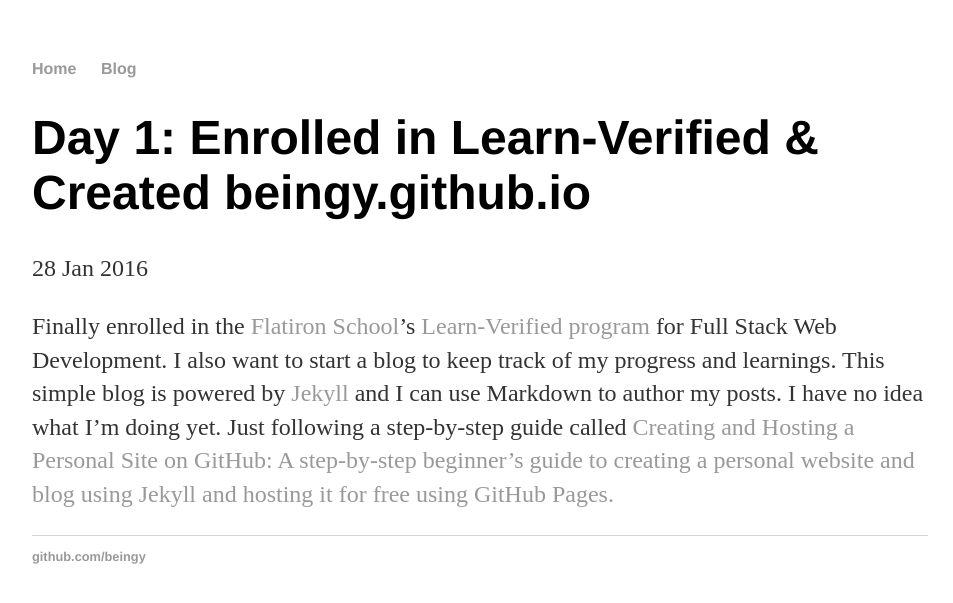
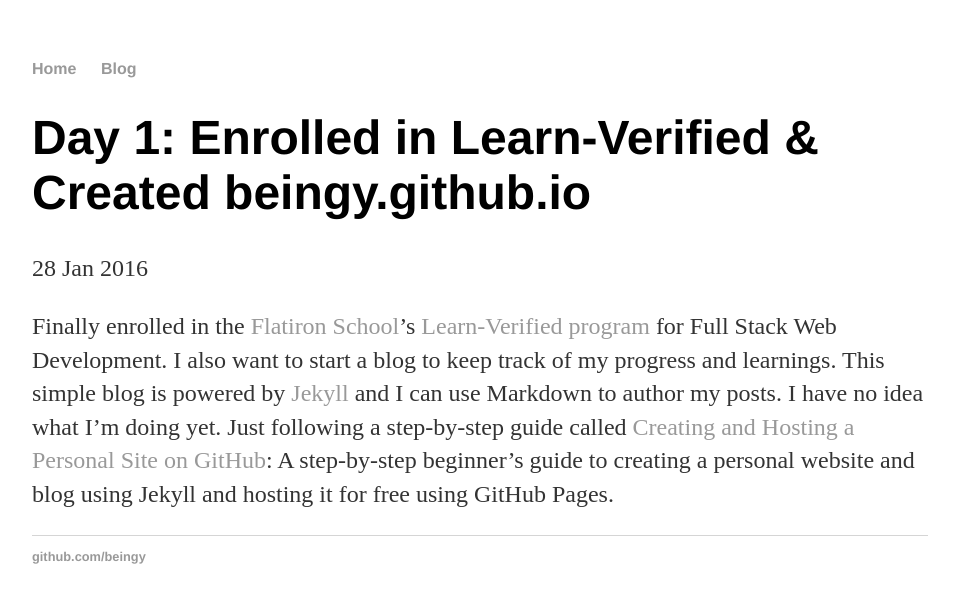
Before and after one commit to beingy/beingy.github.io, a Jekyll site: the page built from _posts/2016-01-28-day-1.md, in a window 1280 px wide. Shown: the top 603 px of the page, without its empty margins (160-1113 px from the left). Built offline with Jekyll 4.4.1, drawn with Linux system fonts in a browser that asks for light colours.

```diff
--- a/_posts/2016-01-28-day-1.md
+++ b/_posts/2016-01-28-day-1.md
@@ -4,4 +4,4 @@ title: "Day 1: Enrolled in Learn-Verified & Created beingy.github.io"
 date: 2016-01-28
 ---
 
-Finally enrolled in the [Flatiron School](http://flatironschool.com/)'s [Learn-Verified program](http://learn.co) for Full Stack Web Development. I also want to start a blog to keep track of my progress and learnings.  This simple blog is powered by [Jekyll](http://jekyllrb.com) and I can use Markdown to author my posts. I have no idea what I'm doing yet.  Just following a step-by-step guide called [Creating and Hosting a Personal Site on GitHub: A step-by-step beginner's guide to creating a personal website and blog using Jekyll and hosting it for free using GitHub Pages.](http://jmcglone.com/guides/github-pages/)
+Finally enrolled in the [Flatiron School](http://flatironschool.com/)'s [Learn-Verified program](http://learn.co) for Full Stack Web Development. I also want to start a blog to keep track of my progress and learnings.  This simple blog is powered by [Jekyll](http://jekyllrb.com) and I can use Markdown to author my posts. I have no idea what I'm doing yet.  Just following a step-by-step guide called [Creating and Hosting a Personal Site on GitHub](http://jmcglone.com/guides/github-pages/): A step-by-step beginner's guide to creating a personal website and blog using Jekyll and hosting it for free using GitHub Pages.
```
